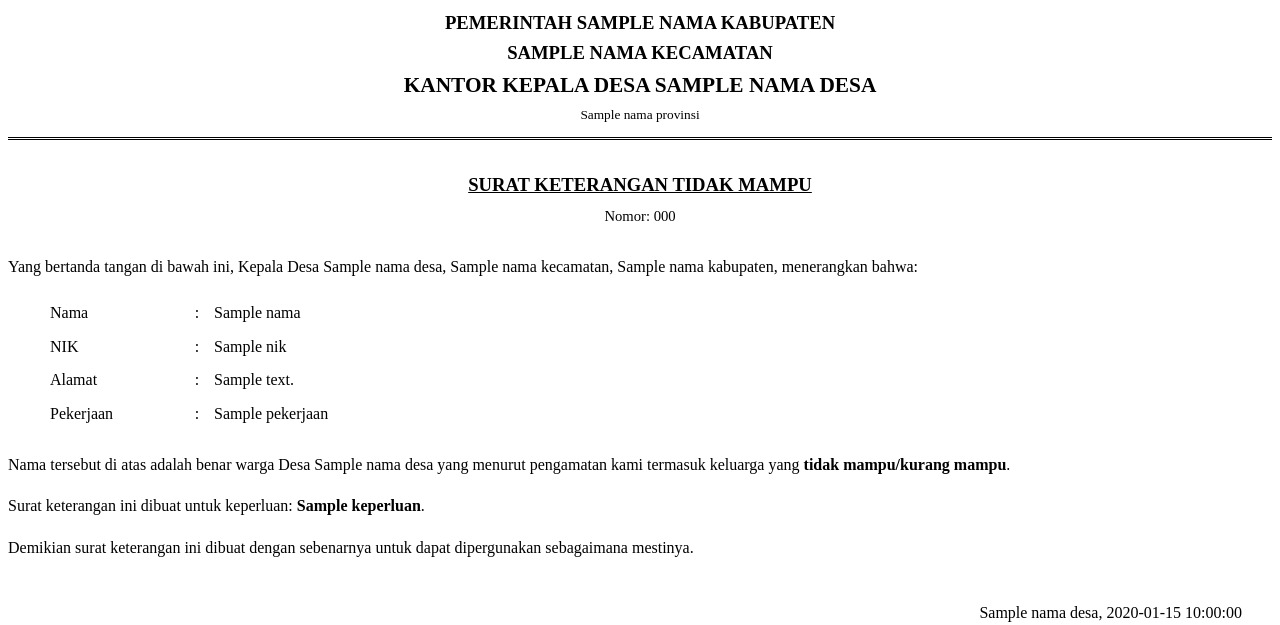
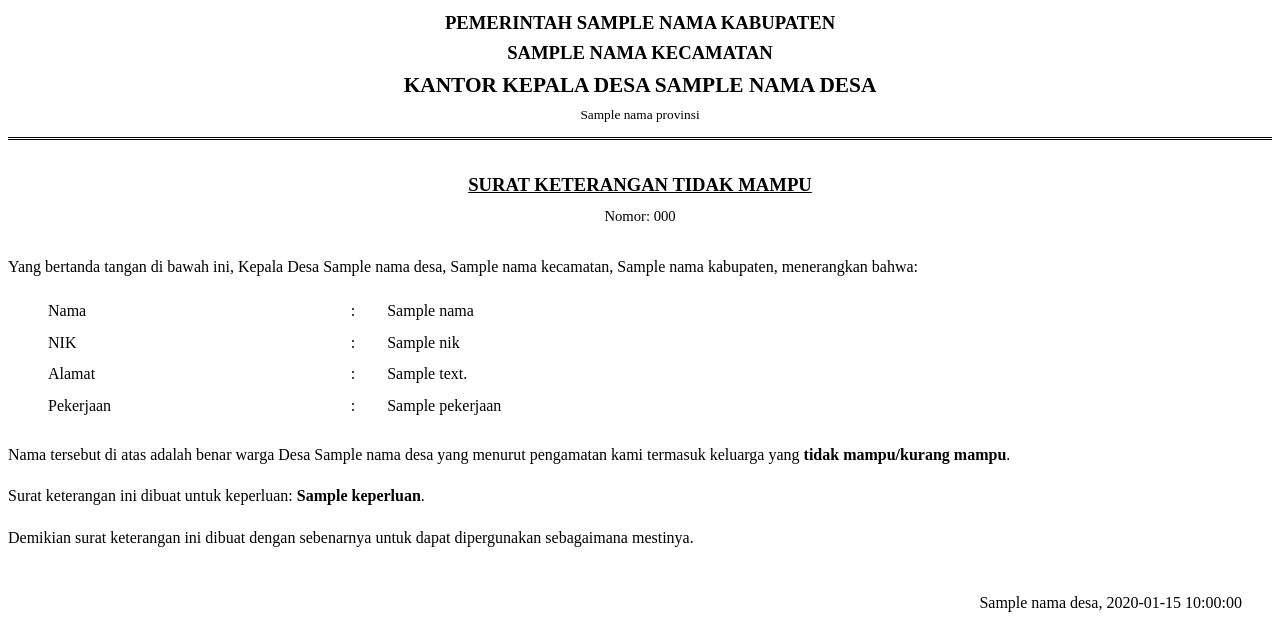
Before and after one commit to AdiSyahadi/agentchatbotdesa, a Python web app: template templates/sktm.html in a window 1280 px wide. Shown: the top 625 px of the page. Run offline with Jinja, Linux system fonts and the light colour scheme; the template is opened without the code that fills it: most values are stand-ins (such as "Sample title", 1, 10 or a date in 2020).

Commit message:
fix: perbaiki layout data-table PDF - kolom nilai tidak lagi wrap per kata

```diff
--- a/templates/sktm.html
+++ b/templates/sktm.html
@@ -52,19 +52,24 @@
             margin-bottom: 15px;
         }
         .data-table {
-            margin-left: 40px;
+            width: 100%;
             margin-bottom: 20px;
+            border-collapse: collapse;
         }
         .data-table td {
-            padding: 3px 10px 3px 0;
+            padding: 3px 5px 3px 0;
             vertical-align: top;
         }
         .data-table td:first-child {
-            width: 130px;
+            width: 25%;
+            padding-left: 40px;
         }
         .data-table td:nth-child(2) {
-            width: 10px;
+            width: 5%;
             text-align: center;
+        }
+        .data-table td:nth-child(3) {
+            width: 70%;
         }
         .ttd-section {
             margin-top: 40px;
```
Also changed, not shown: templates/domisili.html (+9 -4 lines), templates/surat_usaha.html (+9 -4 lines).
